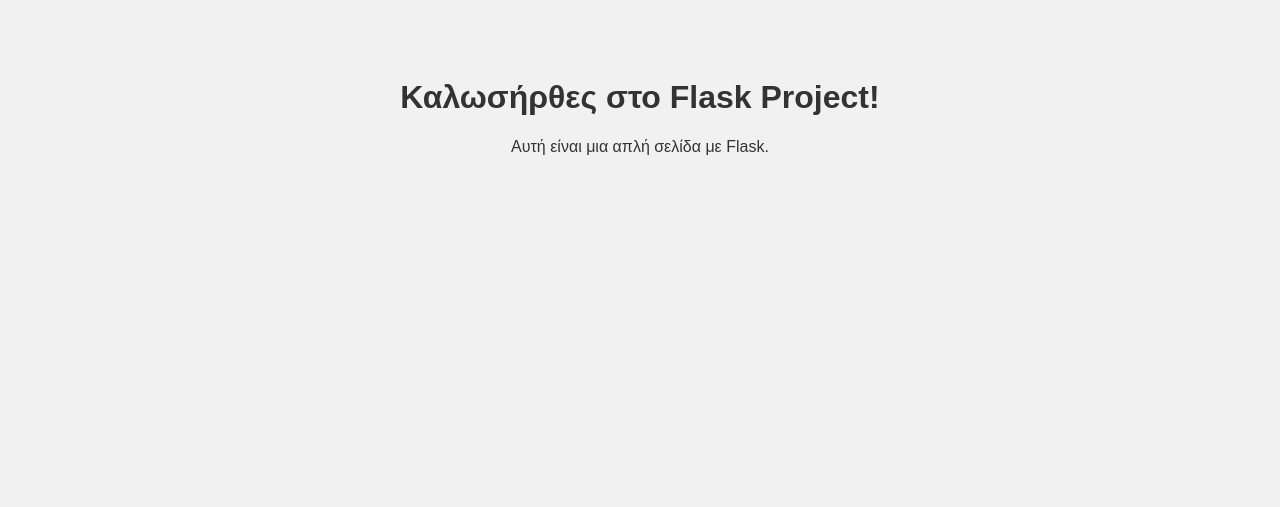
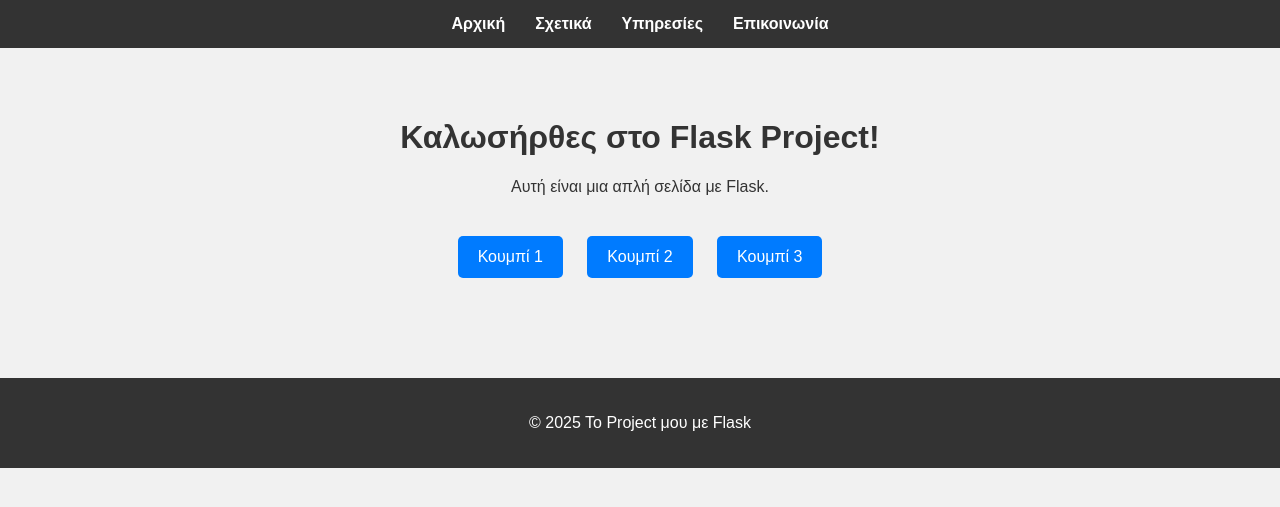
Before and after one commit to Fivlles/my-python-project, a Flask app: page / in a window 1280 px wide. Shown: the top 507 px of the page. Run offline with Flask 3, Linux system fonts and the light colour scheme.

Commit message:
new frontend

```diff
--- a/static/style.css
+++ b/static/style.css
@@ -1,8 +1,64 @@
-/* static/style.css */
 body {
     font-family: Arial, sans-serif;
     background-color: #f1f1f1;
     color: #333;
+    margin: 0;
+    padding: 0;
     text-align: center;
-    padding: 50px;
 }
+
+header {
+    background-color: #333;
+    padding: 15px 0;
+}
+
+.navbar {
+    list-style-type: none;
+    margin: 0;
+    padding: 0;
+    display: flex;
+    justify-content: center;
+    gap: 30px;
+}
+
+.navbar li a {
+    color: white;
+    text-decoration: none;
+    font-weight: bold;
+    transition: color 0.3s ease;
+}
+
+.navbar li a:hover {
+    color: #ffcc00;
+}
+
+main {
+    padding: 50px 20px;
+}
+
+.button-group {
+    margin-top: 30px;
+}
+
+.button-group button {
+    background-color: #007bff;
+    color: white;
+    border: none;
+    padding: 12px 20px;
+    margin: 10px;
+    font-size: 16px;
+    cursor: pointer;
+    border-radius: 5px;
+    transition: background-color 0.3s ease;
+}
+
+.button-group button:hover {
+    background-color: #0056b3;
+}
+
+footer {
+    background-color: #333;
+    color: white;
+    padding: 20px 0;
+    margin-top: 40px;
+}
--- a/templates/index.html
+++ b/templates/index.html
@@ -1,13 +1,35 @@
-<!-- templates/index.html -->
 <!DOCTYPE html>
-<html lang="en">
+<html lang="el">
 <head>
     <meta charset="UTF-8">
     <title>Αρχική Σελίδα</title>
     <link rel="stylesheet" href="{{ url_for('static', filename='style.css') }}">
 </head>
 <body>
-    <h1>Καλωσήρθες στο Flask Project!</h1>
-    <p>Αυτή είναι μια απλή σελίδα με Flask.</p>
+    <header>
+        <nav>
+            <ul class="navbar">
+                <li><a href="/">Αρχική</a></li>
+                <li><a href="#">Σχετικά</a></li>
+                <li><a href="#">Υπηρεσίες</a></li>
+                <li><a href="#">Επικοινωνία</a></li>
+            </ul>
+        </nav>
+    </header>
+
+    <main>
+        <h1>Καλωσήρθες στο Flask Project!</h1>
+        <p>Αυτή είναι μια απλή σελίδα με Flask.</p>
+
+        <div class="button-group">
+            <button onclick="alert('Πάτησες το κουμπί 1')">Κουμπί 1</button>
+            <button onclick="alert('Πάτησες το κουμπί 2')">Κουμπί 2</button>
+            <button onclick="alert('Πάτησες το κουμπί 3')">Κουμπί 3</button>
+        </div>
+    </main>
+
+    <footer>
+        <p>&copy; 2025 Το Project μου με Flask</p>
+    </footer>
 </body>
 </html>
```
